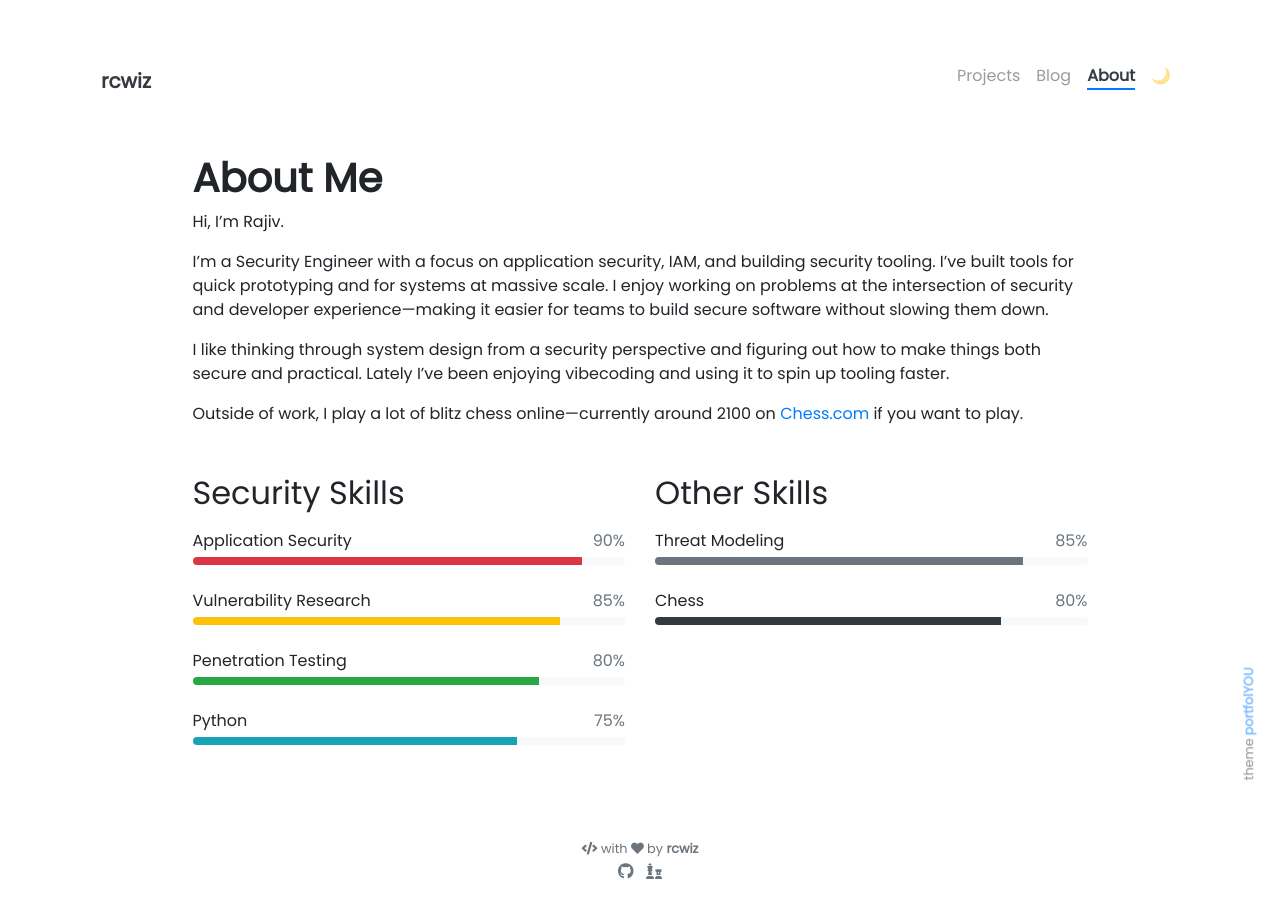
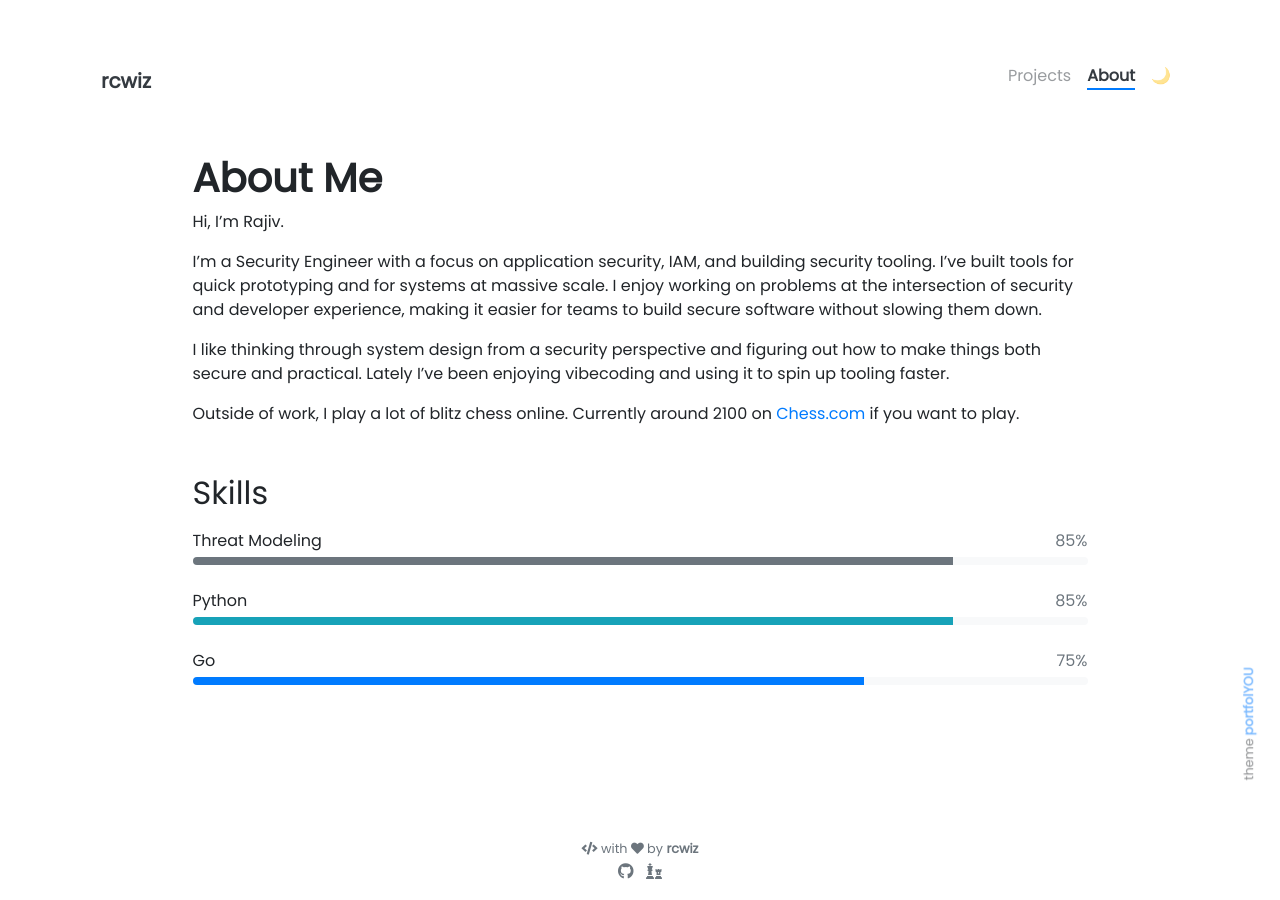
Before and after one commit to rajivchocolate/rajivchocolate.github.io, a Jekyll site: the page built from pages/about.md, in a window 1280 px wide. Built offline with Jekyll 4.4.1, drawn with Linux system fonts in a browser that asks for light colours.

Commit message:
Clean up site content and hide empty blog
Remove broken profile image, hide blog from nav, update chess
section text, remove security skills bar, and fix em dashes.

```diff
--- a/_config.yml
+++ b/_config.yml
@@ -15,6 +15,7 @@ nav_exclude:
   - pages/tags.html
   - pages/404.html
   - pages/index.md
+  - pages/blog.html
 
 ### Author Info ###
 author:
--- a/_data/other-skills.yml
+++ b/_data/other-skills.yml
@@ -2,6 +2,10 @@
   percentage: 85
   color: secondary
 
-- name: Chess
-  percentage: 80
-  color: dark
+- name: Python
+  percentage: 85
+  color: info
+
+- name: Go
+  percentage: 75
+  color: primary
--- a/pages/about.md
+++ b/pages/about.md
@@ -9,13 +9,12 @@ weight: 3
 
 Hi, I'm Rajiv.
 
-I'm a Security Engineer with a focus on application security, IAM, and building security tooling. I've built tools for quick prototyping and for systems at massive scale. I enjoy working on problems at the intersection of security and developer experience—making it easier for teams to build secure software without slowing them down.
+I'm a Security Engineer with a focus on application security, IAM, and building security tooling. I've built tools for quick prototyping and for systems at massive scale. I enjoy working on problems at the intersection of security and developer experience, making it easier for teams to build secure software without slowing them down.
 
 I like thinking through system design from a security perspective and figuring out how to make things both secure and practical. Lately I've been enjoying vibecoding and using it to spin up tooling faster.
 
-Outside of work, I play a lot of blitz chess online—currently around 2100 on [Chess.com](https://www.chess.com/member/rcwizard12) if you want to play.
+Outside of work, I play a lot of blitz chess online. Currently around 2100 on [Chess.com](https://www.chess.com/member/rcwizard12) if you want to play.
 
 <div class="row">
-{% include about/skills.html title="Security Skills" source=site.data.programming-skills %}
-{% include about/skills.html title="Other Skills" source=site.data.other-skills %}
+{% include about/skills.html title="Skills" source=site.data.other-skills %}
 </div>
```
Also changed, not shown: _includes/landing.html (+3 -9 lines), _projects/secureinfer.md (+1 -1 lines).
